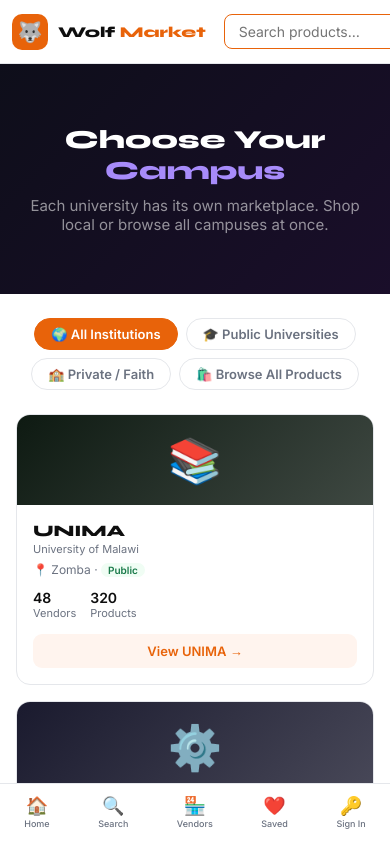
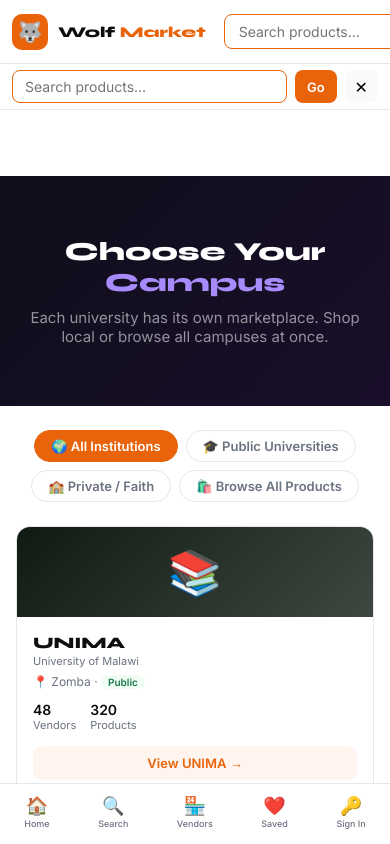
Before and after one commit to walusungumsukwa0899-design/onlinecampusmarket, a React (Vite) app: page /marketplaces in a window 390 px wide. Both pictures are taken after a click on the button "Search". Shown: the top 844 px of the page. Built offline with nearby package versions, Linux system fonts and the light colour scheme; no server answers; the database is empty.

Commit message:
Add files via upload

```diff
--- a/src/components/Navbar.css
+++ b/src/components/Navbar.css
@@ -26,9 +26,18 @@
   .mobile-nav{display:flex;justify-content:space-around;}
   .install-banner{display:flex;align-items:center;justify-content:space-between;gap:10px;position:fixed;top:64px;left:0;right:0;z-index:190;background:var(--black);color:white;padding:9px 16px;font-size:12px;font-weight:500;}
   .install-banner button{background:var(--wolf);color:white;border:none;padding:6px 14px;border-radius:8px;font-size:12px;font-weight:700;cursor:pointer;flex-shrink:0;}
-  body{padding-bottom:70px;}
+  body{padding-bottom:70px;padding-top:112px;}
   .navbar{padding:0 12px;gap:6px;}
   .nav-logo-text{font-size:15px;}
   .nav-actions{gap:6px;}
   .nav-cta{padding:8px 12px;font-size:12px;}
 }
+
+/* ── Mobile action bar (below logo row) ── */
+.navbar-action-bar{display:none;}
+@media(max-width:768px){
+  .navbar .nav-actions{display:none;}
+  .navbar-action-bar{display:flex;align-items:center;gap:8px;position:fixed;top:64px;left:0;right:0;z-index:199;background:rgba(255,255,255,0.97);backdrop-filter:blur(12px);border-bottom:1px solid var(--border);padding:6px 12px;justify-content:flex-end;}
+  .install-banner{top:112px !important;}
+  body{padding-top:112px;}
+}
--- a/src/components/Navbar.jsx
+++ b/src/components/Navbar.jsx
@@ -90,17 +90,15 @@
           </div>
         )}
 
+        {/* Desktop nav-actions (hidden on mobile) */}
         <div className="nav-actions">
           {canInstall && <button className="nav-install" onClick={promptInstall}>⬇️ Install App</button>}
-          {/* Search button */}
           <button onClick={() => setSearchOpen(v => !v)} className="nav-cart" title="Search" style={{ fontSize: '16px' }}>🔍</button>
-          {/* Messages */}
           {user && (
             <Link to="/messages" className="nav-cart" title="Messages" style={{ position: 'relative' }}>
               💬{unreadMsgs > 0 && <span className="cart-badge">{unreadMsgs > 9 ? '9+' : unreadMsgs}</span>}
             </Link>
           )}
-          {/* Notifications */}
           {user && (
             <Link to="/dashboard?tab=notifications" className="nav-cart" title="Notifications">
               🔔{unreadNotifs > 0 && <span className="cart-badge">{unreadNotifs > 9 ? '9+' : unreadNotifs}</span>}
@@ -118,6 +116,40 @@
           }
         </div>
       </nav>
+
+      {/* Mobile-only action bar — sits below the logo row */}
+      <div className="navbar-action-bar">
+        {searchOpen ? (
+          <form onSubmit={handleSearch} style={{ flex: 1, display: 'flex', gap: '8px' }}>
+            <input ref={searchInputRef} value={searchQ} onChange={e => setSearchQ(e.target.value)}
+              placeholder="Search products…"
+              style={{ flex: 1, padding: '7px 12px', borderRadius: '8px', border: '1.5px solid var(--wolf)', fontSize: '14px', outline: 'none', fontFamily: 'Inter,sans-serif' }} />
+            <button type="submit" style={{ background: 'var(--wolf)', color: 'white', border: 'none', borderRadius: '8px', padding: '0 12px', cursor: 'pointer', fontWeight: 700, fontSize: '13px' }}>Go</button>
+            <button type="button" onClick={() => setSearchOpen(false)} style={{ background: 'var(--light)', border: 'none', borderRadius: '8px', padding: '0 10px', cursor: 'pointer', fontSize: '16px' }}>✕</button>
+          </form>
+        ) : (
+          <>
+            <button onClick={() => setSearchOpen(v => !v)} className="nav-cart" title="Search" style={{ fontSize: '16px' }}>🔍</button>
+            {user && (
+              <Link to="/messages" className="nav-cart" title="Messages" style={{ position: 'relative' }}>
+                💬{unreadMsgs > 0 && <span className="cart-badge">{unreadMsgs > 9 ? '9+' : unreadMsgs}</span>}
+              </Link>
+            )}
+            {user && (
+              <Link to="/dashboard?tab=notifications" className="nav-cart" title="Notifications">
+                🔔{unreadNotifs > 0 && <span className="cart-badge">{unreadNotifs > 9 ? '9+' : unreadNotifs}</span>}
+              </Link>
+            )}
+            <Link to="/wishlist" className="nav-cart" title="Saved">
+              ❤️{wishlist.length > 0 && <span className="cart-badge">{wishlist.length}</span>}
+            </Link>
+            {user
+              ? <button className="nav-cta" style={{ fontSize: '12px', padding: '7px 12px' }} onClick={() => { signOut(); navigate('/') }}>Sign Out</button>
+              : <Link to="/signin"><button className="nav-cta" style={{ fontSize: '12px', padding: '7px 12px' }}>Sign In</button></Link>
+            }
+          </>
+        )}
+      </div>
 
       {canInstall && (
         <div className="install-banner">
--- a/src/pages/SignIn.jsx
+++ b/src/pages/SignIn.jsx
@@ -216,8 +216,11 @@
 
       {isLanding && (
         <div className="signin-browse-hint">
-          <button onClick={() => navigate('/vendors')} style={{background:'none',border:'1.5px solid rgba(255,255,255,0.3)',borderRadius:'10px',color:'white',padding:'10px 20px',fontSize:'13px',cursor:'pointer',fontWeight:600,backdropFilter:'blur(4px)'}}>
-            👀 Browse without account
+          <p style={{color:'rgba(255,255,255,0.6)',fontSize:'13px',margin:'0 0 10px'}}>Already have an account?</p>
+          <button onClick={() => { setTab('in'); document.querySelector('.signin-card')?.scrollIntoView({ behavior: 'smooth' }) }} style={{background:'rgba(255,255,255,0.12)',border:'1.5px solid rgba(255,255,255,0.3)',borderRadius:'10px',color:'white',padding:'10px 24px',fontSize:'13px',cursor:'pointer',fontWeight:700,backdropFilter:'blur(4px)',transition:'all .2s'}}
+            onMouseOver={e => e.currentTarget.style.background='rgba(232,99,10,0.35)'}
+            onMouseOut={e => e.currentTarget.style.background='rgba(255,255,255,0.12)'}>
+            → Login
           </button>
         </div>
       )}
```
